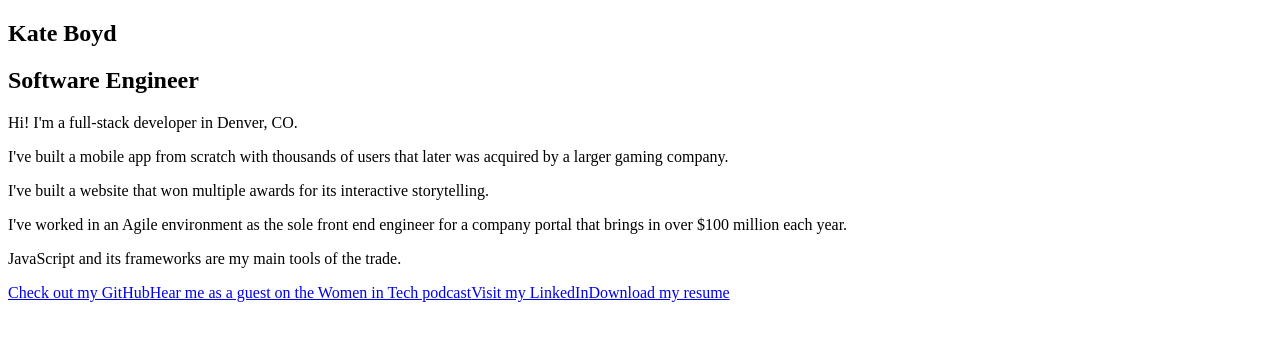
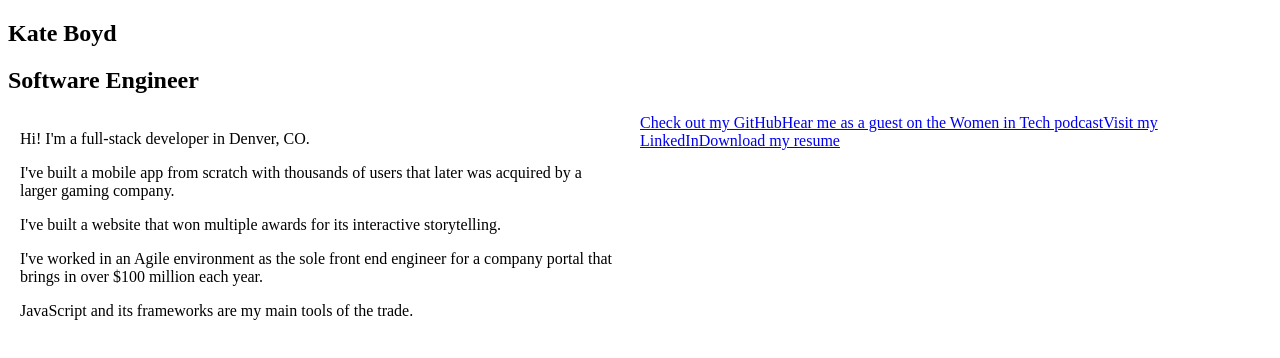
Before and after one commit to kwboyd/portfolio2019, a React (Vite) app: page / in a window 1280 px wide. Shown: the top 358 px of the page. Built offline with nearby package versions, Linux system fonts and the light colour scheme.

Commit message:
Move components into folders, set up sass

```diff
--- a/package.json
+++ b/package.json
@@ -18,8 +18,9 @@
     "react-dom": "^16.8.6"
   },
   "devDependencies": {
+    "@testing-library/react": "^8.0.1",
+    "jest": "^24.8.0",
     "parcel-bundler": "^1.12.3",
-    "@testing-library/react": "^8.0.1",
-    "jest": "^24.8.0"
+    "sass": "^1.21.0"
   }
 }
--- /dev/null
+++ b/src/App.scss
@@ -0,0 +1,32 @@
+@import './variables.scss';
+
+* {
+    box-sizing: border-box;
+}
+
+body {
+    .row {
+        display: flex;
+
+        &.justify-between {
+            justify-content: space-between;
+        }
+        &.align-center {
+            align-items: center;
+        }
+
+        .column {
+            padding-left: calc(#{$gutter});
+            padding-right: calc(#{$gutter});
+            &.half {
+                flex-basis: calc(50% - #{$gutter});
+            }
+            &.quarter {
+                flex-basis: calc(25% - #{$gutter});
+            }
+            &.full {
+                flex-basis: calc(100% - #{$gutter});
+            }
+        }
+    }
+}
--- a/src/ProjectsList.js
+++ b/src/projects/ProjectsList.js
@@ -1,5 +1,5 @@
 import React from "react";
-import projects from './data/projects';
+import projects from '../data/projects';
 import Project from './Project';
 
 const ProjectsList = () => {
--- /dev/null
+++ b/src/variables.scss
@@ -0,0 +1 @@
+$gutter: 12px;
```
Also changed, not shown: src/App.js (+4 -3 lines), src/about/About.js (renamed from src/About.js), src/about/AboutText.js (renamed from src/AboutText.js), src/about/Links.js (renamed from src/Links.js), src/header/Header.js (renamed from src/Header.js), src/projects/Project.js (renamed from src/Project.js), 1 other file (tests, documents, lock files or other folders).
